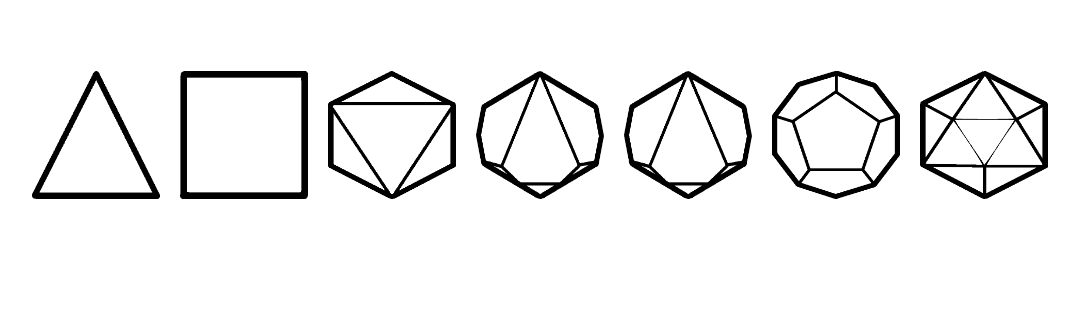
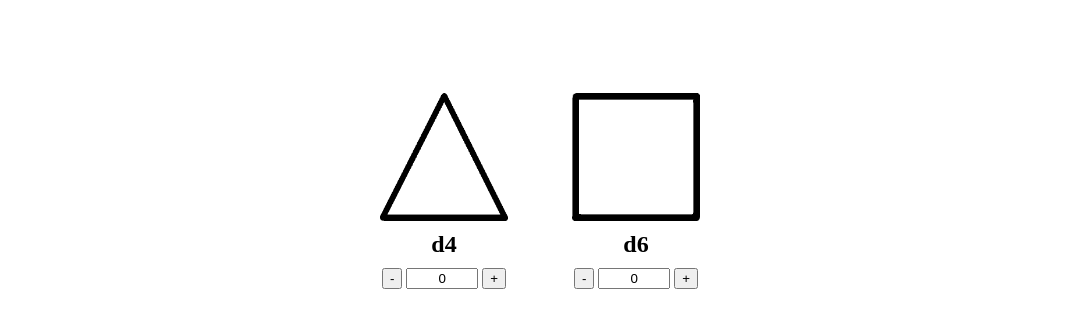
Before and after one commit to grognak/dice-roller, a plain HTML site: page index.html in a window 1280 px wide. Shown: the part 61-388 px from the top of the page, without its empty margins (100-1179 px from the left). Drawn offline with Linux system fonts and the light colour scheme.

Commit message:
Refactored the layout of the dice

```diff
--- a/index.html
+++ b/index.html
@@ -11,16 +11,40 @@
 <body>
     <h1 class="title">Dice Roller</h1>
 
-    <div class="dice">
-        <img src="images/d4.png" alt="d4">
-        <img src="images/d6.png" alt="d6">
+    <div class="dice-options">
+        <div class="die">
+            <img src="images/d4.png" alt="d4">
+            <p class="dice-name">d4</p>
+            <div class="toggle-options">
+                <button class="button" data-quantity="d4-decrement">-</button>
+                <input class="total" inputmode="numeric" name="d4-total" value="0">
+                <button class="button" data-quantity="d4-increment">+</button>
+            </div>
+        </div>
+
+        <div class="die">
+            <img src="images/d6.png" alt="d6">
+            <p class="dice-name">d6</p>
+            <div class="toggle-options">
+                <button class="button" data-quantity="d6-decrement">-</button>
+                <input class="total" inputmode="numeric" name="d6-total" value="0">
+                <button class="button" data-quantity="d6-increment">+</button>
+            </div>
+        </div>
+    </div>
+
+
+
+    <!-- <div class="dice">
+
+
         <img src="images/d8.png" alt="d8">
         <img src="images/d10.png" alt="d10">
         <img src="images/dPercentile.png" alt="dPercentile">
         <img src="images/d12.png" alt="d12">
         <img src="images/d20.png" alt="d20">
     </div>
-    <div class="buttons">
+    <div class="buttons"> -->
 
     </div>
     <div class="terminal"></div>
--- a/styles.css
+++ b/styles.css
@@ -3,14 +3,41 @@
     margin-bottom: 64px;
 }
 
-.dice {
+.dice-options {
     display: flex;
     flex-flow: row nowrap;
     justify-content: center;
 }
 
+.die {
+    display: flex;
+    flex-flow: column nowrap;
+    align-items: center;
+    margin: 32px;
+}
+
+.dice-name {
+    display: flex;
+    text-align: center;
+    font-size: x-large;
+    font-weight: bolder;
+    margin: 10px;
+}
+
 img {
+    display: flex;
     width: 128px;
     height: 128px;
-    margin: 10px;
+    justify-content: center;
 }
+
+.toggle-options {
+    justify-content: center;
+}
+
+.total {
+    text-align: center;
+    width: 64px;
+}
+
+/* border:5px solid #000000; padding:3px; margin:5px; */
```
